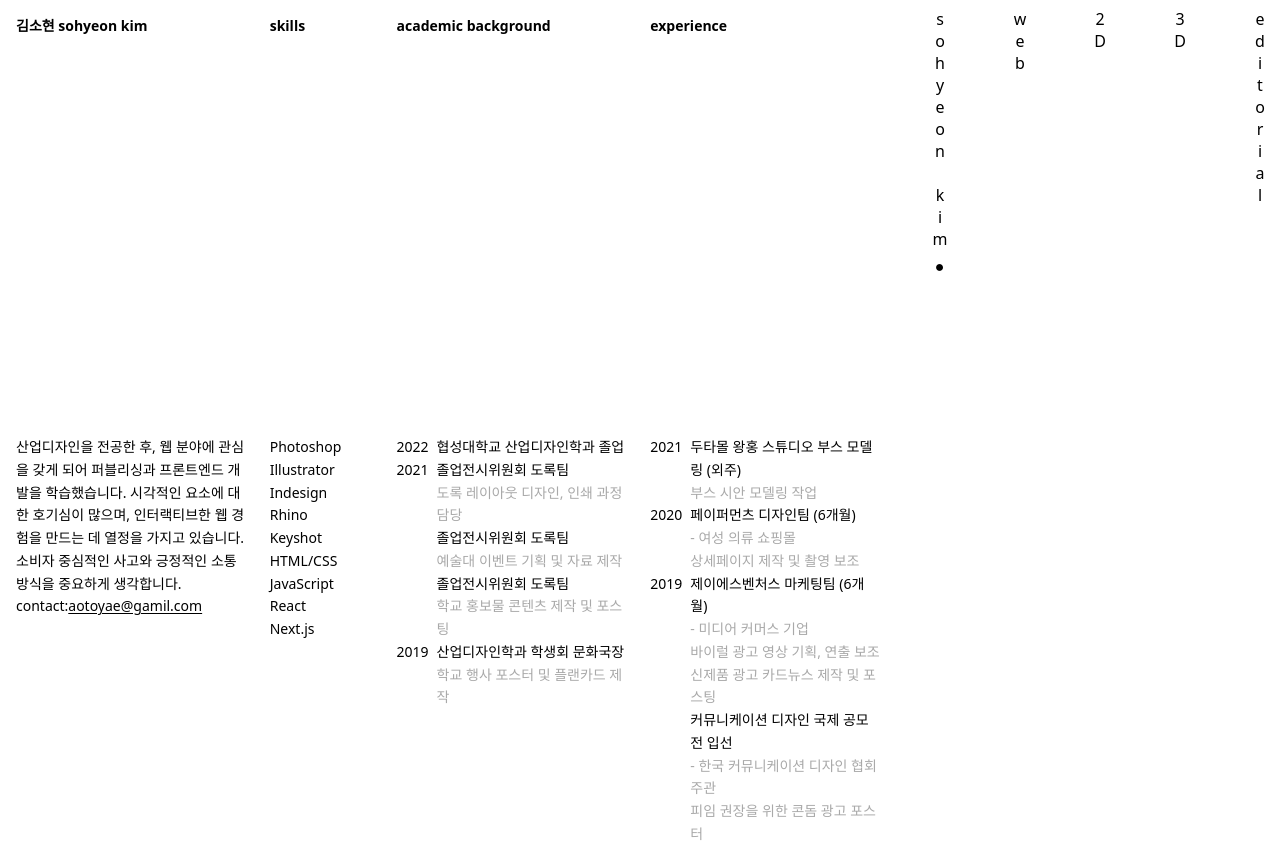
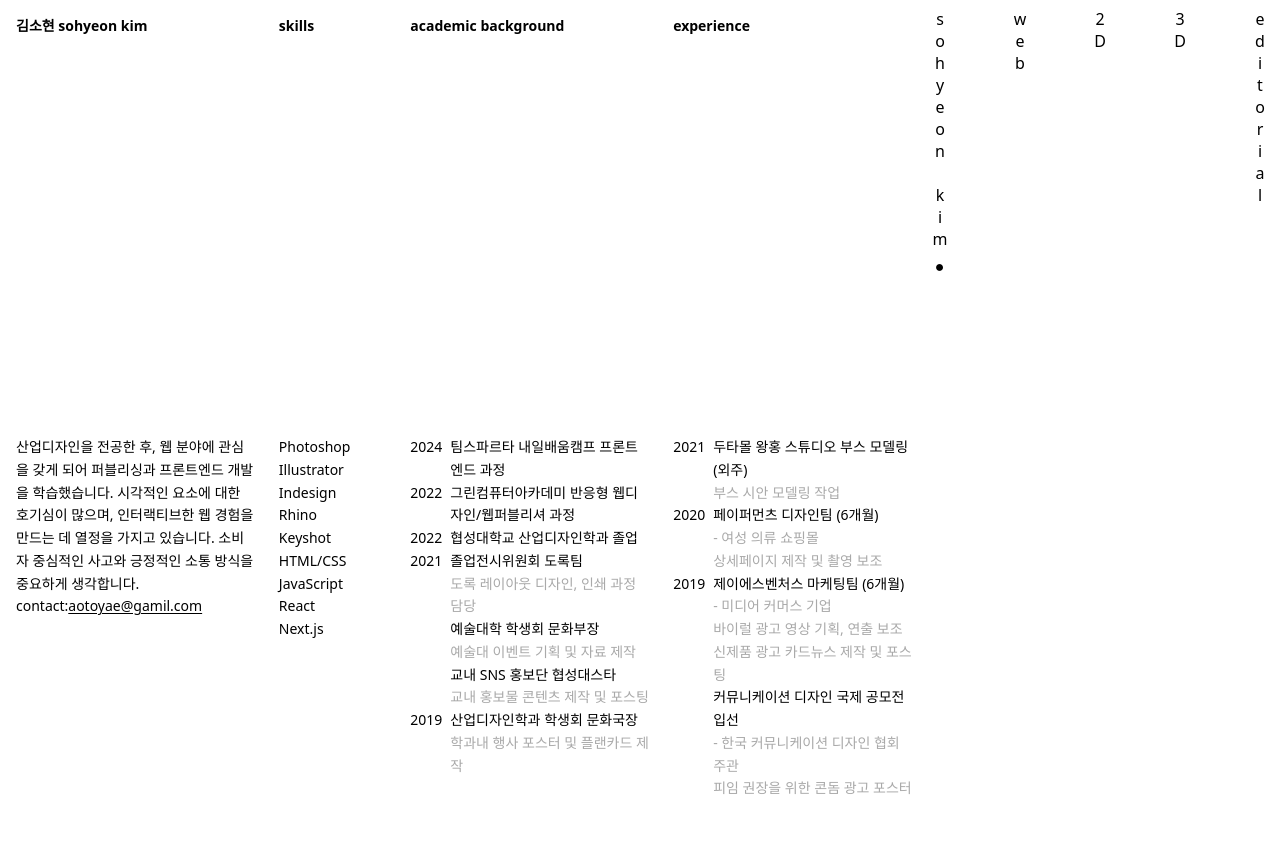
Before and after one commit to aotoyae/design-portfolio, a Next.js app: page / in a window 1280 px wide. After the commit the page ends 816 px from the top, so only its background shows below. Built offline with nearby package versions, Linux system fonts and the light colour scheme.

Commit message:
fix: profile 내용 및 간격 수정

```diff
--- a/src/app/components/Profile.tsx
+++ b/src/app/components/Profile.tsx
@@ -40,6 +40,14 @@ const Profile = () => {
         <h6 className="font-bold">academic background</h6>
         <article className="leading-relaxed">
           <div className="flex gap-2">
+            <p>2024</p>
+            <p>팀스파르타 내일배움캠프 프론트엔드 과정</p>
+          </div>
+          <div className="flex gap-2">
+            <p>2022</p>
+            <p>그린컴퓨터아카데미 반응형 웹디자인/웹퍼블리셔 과정</p>
+          </div>
+          <div className="flex gap-2">
             <p>2022</p>
             <p>협성대학교 산업디자인학과 졸업</p>
           </div>
@@ -50,11 +58,11 @@ const Profile = () => {
               <p className="text-deep-gray">
                 도록 레이아웃 디자인, 인쇄 과정 담당
               </p>
-              <p>졸업전시위원회 도록팀</p>
+              <p>예술대학 학생회 문화부장</p>
               <p className="text-deep-gray">예술대 이벤트 기획 및 자료 제작</p>
-              <p>졸업전시위원회 도록팀</p>
+              <p>교내 SNS 홍보단 협성대스타</p>
               <p className="text-deep-gray">
-                학교 홍보물 콘텐츠 제작 및 포스팅
+                교내 홍보물 콘텐츠 제작 및 포스팅
               </p>
             </div>
           </div>
@@ -63,7 +71,7 @@ const Profile = () => {
             <div>
               <p>산업디자인학과 학생회 문화국장</p>
               <p className="text-deep-gray">
-                학교 행사 포스터 및 플랜카드 제작
+                학과내 행사 포스터 및 플랜카드 제작
               </p>
             </div>
           </div>
--- a/src/app/page.tsx
+++ b/src/app/page.tsx
@@ -49,7 +49,7 @@ export default function Home() {
 
   return (
     <div className="flex items-center justify-center min-h-screen">
-      <div className="flex w-full h-[100vh]">
+      <div className="w-full h-[100vh] flex">
         {accordionData.map((item, idx) => (
           <motion.div
             key={idx}
@@ -73,7 +73,7 @@ export default function Home() {
               </span>
             </p>
             <motion.div
-              className="pr-20 text-sm"
+              className="pr-12 text-sm"
               initial={{ opacity: 0, scale: 0.95 }}
               animate={{
                 opacity: openIdx === idx ? 1 : 0,
```
